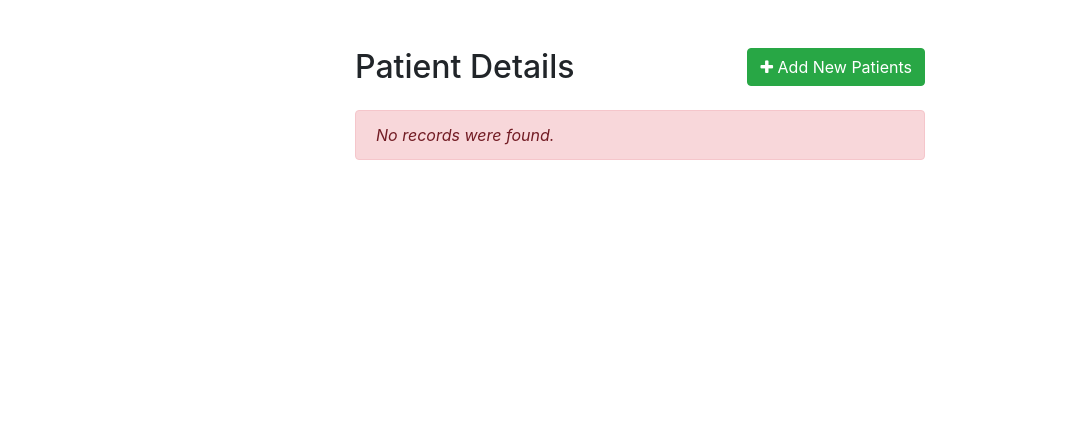
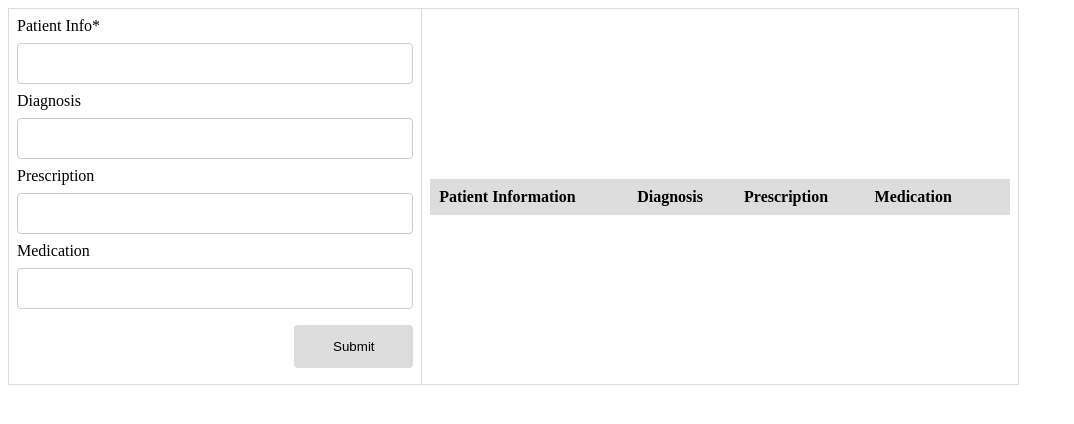
Before and after one commit to Kennedy-Waita41/HALI-Care.-Microsoft, a PHP site: page /halicare/app/views/crud.php in a window 1280 px wide. Shown: the top 424 px of the page, without its empty margins (0-1074 px from the left). Run offline with PHP 8.4, Linux system fonts and the light colour scheme; data that the repository does not hold is empty.

Commit message:
Crud File update

```diff
--- a/app/views/crud.php
+++ b/app/views/crud.php
@@ -1,85 +1,60 @@
-<?php  include('config.php'); ?>
 <!DOCTYPE html>
-<html lang="en">
+<html>
+
 <head>
-    <meta charset="UTF-8">
-    <title>Dashboard</title>
-    <link rel="stylesheet" href="https://stackpath.bootstrapcdn.com/bootstrap/4.5.2/css/bootstrap.min.css">
-    <link rel="stylesheet" href="https://maxcdn.bootstrapcdn.com/font-awesome/4.7.0/css/font-awesome.min.css">
-    <script src="https://code.jquery.com/jquery-3.5.1.min.js"></script>
-    <script src="https://cdn.jsdelivr.net/npm/popper.js@1.16.1/dist/umd/popper.min.js"></script>
-    <script src="https://stackpath.bootstrapcdn.com/bootstrap/4.5.2/js/bootstrap.min.js"></script>
-    <style>
-        .wrapper{
-            width: 600px;
-            margin: 0 auto;
-        }
-        table tr td:last-child{
-            width: 120px;
-        }
-    </style>
-    <script>
-        $(document).ready(function(){
-            $('[data-toggle="tooltip"]').tooltip();
-        });
-    </script>
+    <title>
+        Hali Care
+    </title>
+    <link rel="stylesheet" href="static/css/main.css">
 </head>
+
 <body>
-    <div class="wrapper">
-        <div class="container-fluid">
-            <div class="row">
-                <div class="col-md-12">
-                    <div class="mt-5 mb-3 clearfix">
-                        <h2 class="pull-left">Patient Details</h2>
-                        <a href="create.php" class="btn btn-success pull-right"><i class="fa fa-plus"></i> Add New Patients</a>
+
+    <table>
+        <tr>
+            <td>
+                <form onsubmit="event.preventDefault();onFormSubmit();" autocomplete="off">
+                    <div>
+                        <label>Patient Info*</label><label class="validation-error hide" id="patientinfoValidationError">This field is required.</label>
+                        <input type="text" name="patientinfo" id="patientinfo">
                     </div>
-                    <?php
-                    $conn = mysqli_connect("localhost", "root", "", "hali_care");
-                    // Attempt select query execution
-                    $sql = "SELECT * FROM users";
-                    if($result = $conn->query($sql)){
-                        if($result->num_rows > 0){
-                            echo '<table class="table table-bordered table-striped">';
-                                echo "<thead>";
-                                    echo "<tr>";
-                                        echo "<th>#</th>";
-                                        echo "<th>Name</th>";
-                                        echo "<th>Address</th>";
-                                        echo "<th>££££</th>";
-                                        echo "<th>Action</th>";
-                                    echo "</tr>";
-                                echo "</thead>";
-                                echo "<tbody>";
-                                while($row = $result->fetch_array()){
-                                    echo "<tr>";
-                                        echo "<td>" . $row['userID'] . "</td>";
-                                        echo "<td>" . $row['username'] . "</td>";
-                                        echo "<td>" . $row['email'] . "</td>";
-                                        echo "<td>" . $row['role'] . "</td>";
-                                        echo "<td>";
-                                            echo '<a href="read.php?id='. $row['userID'] .'" class="mr-3" title="View Record" data-toggle="tooltip"><span class="fa fa-eye"></span></a>';
-                                            echo '<a href="update.php?id='. $row['userID'] .'" class="mr-3" title="Update Record" data-toggle="tooltip"><span class="fa fa-pencil"></span></a>';
-                                            echo '<a href="delete.php?id='. $row['userID'] .'" title="Delete Record" data-toggle="tooltip"><span class="fa fa-trash"></span></a>';
-                                        echo "</td>";
-                                    echo "</tr>";
-                                }
-                                echo "</tbody>";
-                            echo "</table>";
-                            // Free result set
-                            $result->free();
-                        } else{
-                            echo '<div class="alert alert-danger"><em>No records were found.</em></div>';
-                        }
-                    } else{
-                        echo "Oops! Something went wrong. Please try again later.";
-                    }
+                    <div>
+                        <label>Diagnosis</label>
+                        <input type="text" name="Diagnosis" id="Diagnosis">
+                    </div>
+                    <div>
+                    <div>
+                        <label>Prescription</label>
+                        <input type="text" name="prescription" id="prescription">
+                    </div>
 
-                    // Close connection
-                    $conn->close();
-                    ?>
-                </div>
-            </div>
-        </div>
-    </div>
+                        <label>Medication</label>
+                        <input type="text" name="medication" id="medication">
+                    </div>
+                    <div  class="form-action-buttons">
+                        <input type="submit" value="Submit">
+                    </div>
+                </form>
+            </td>
+            <td>
+                <table class="list" id="prescriptionlist">
+                    <thead>
+                        <tr>
+                            <th>Patient Information</th>
+                            <th>Diagnosis</th>
+                            <th>Prescription </th>
+                            <th>Medication</th>
+                            <th></th>
+                        </tr>
+                    </thead>
+                    <tbody>
+
+                    </tbody>
+                </table>
+            </td>
+        </tr>
+    </table>
+    <script src="js/crud.js"></script>
 </body>
+
 </html>
--- a/app/views/index.html
+++ b/app/views/index.html
@@ -37,8 +37,8 @@
                 <h1>Hali care your personal healthmate</h1>
 
                 <div class="hero-cta">
-                    <a href="#" class="primary-cta">Start your checkup</a>
-                    <a href="#" class="watch-video-cta">
+                    <a href="register.php" class="primary-cta">Start your checkup</a>
+                    <a href="https://youtu.be/JMfmDAJo3qc" class="watch-video-cta">
                         <img src="images/watch.svg" alt="Watch a video">Watch Medical video
                     </a>
                 </div>
--- /dev/null
+++ b/app/views/js/crud.js
@@ -0,0 +1,79 @@
+var selectedRow = null
+
+function onFormSubmit() {
+    if (validate()) {
+        var formData = readFormData();
+        if (selectedRow == null)
+            insertNewRecord(formData);
+        else
+            updateRecord(formData);
+        resetForm();
+    }
+}
+
+function readFormData() {
+    var formData = {};
+    formData["patientinfo"] = document.getElementById("patientinfo").value;
+    formData["Diagnosis"] = document.getElementById("Diagnosis").value;
+    formData["prescription"] = document.getElementById("prescription").value;
+    formData["medication"] = document.getElementById("medication").value;
+    return formData;
+}
+
+function insertNewRecord(data) {
+    var table = document.getElementById("prescriptionlist").getElementsByTagName('tbody')[0];
+    var newRow = table.insertRow(table.length);
+    cell1 = newRow.insertCell(0);
+    cell1.innerHTML = data.patientinfo;
+    cell2 = newRow.insertCell(1);
+    cell2.innerHTML = data.Diagnosis;
+    cell3 = newRow.insertCell(2);
+    cell3.innerHTML = data.medication;
+    cell4 = newRow.insertCell(3);
+    cell4.innerHTML = data.medication;
+    cell4 = newRow.insertCell(4);
+    cell4.innerHTML = `<a onClick="onEdit(this)">Edit</a>
+                       <a onClick="onDelete(this)">Delete</a>`;
+}
+
+function resetForm() {
+    document.getElementById("patientinfo").value = "";
+    document.getElementById("Diagnosis").value = "";
+    document.getElementById("medication").value = "";
+    document.getElementById("medication").value = "";
+    selectedRow = null;
+}
+
+function onEdit(td) {
+    selectedRow = td.parentElement.parentElement;
+    document.getElementById("patientinfo").value = selectedRow.cells[0].innerHTML;
+    document.getElementById("Diagnosis").value = selectedRow.cells[1].innerHTML;
+    document.getElementById("medication").value = selectedRow.cells[2].innerHTML;
+    document.getElementById("medication").value = selectedRow.cells[3].innerHTML;
+}
+function updateRecord(formData) {
+    selectedRow.cells[0].innerHTML = formData.patientinfo;
+    selectedRow.cells[1].innerHTML = formData.Diagnosis;
+    selectedRow.cells[2].innerHTML = formData.medication;
+    selectedRow.cells[3].innerHTML = formData.medication;
+}
+
+function onDelete(td) {
+    if (confirm('Are you sure to delete this record ?')) {
+        row = td.parentElement.parentElement;
+        document.getElementById("prescriptionlist").deleteRow(row.rowIndex);
+        resetForm();
+    }
+}
+function validate() {
+    isValid = true;
+    if (document.getElementById("patientinfo").value == "") {
+        isValid = false;
+        document.getElementById("patientinfoValidationError").classList.remove("hide");
+    } else {
+        isValid = true;
+        if (!document.getElementById("patientinfoValidationError").classList.contains("hide"))
+            document.getElementById("patientinfoValidationError").classList.add("hide");
+    }
+    return isValid;
+}
--- a/app/views/login.php
+++ b/app/views/login.php
@@ -37,7 +37,7 @@ body, html {
   <div class="w3-bar w3-card" style="background-color: #f5f6fa" id="myNavbar">
     <a href="index.html" style="text-decoration:none" class="w3-bar-item w3-button w3-wide"><strong>HALI Care</strong></a>
     <!-- Right-sided navbar links -->
-    <div class="w3-right w3-hide-small">
+    <div class="w3-right w3-hide-small" style="background-color: light-blue">
       <a href="#" style="text-decoration:none" target="_blank" class="w3-bar-item w3-button">ABOUT</a>
       <a href="Contact.php" style="text-decoration:none" target="_blank" class="w3-bar-item w3-button">CONTACT </a>
       <a href="login.php" style="text-decoration:none" class="w3-bar-item w3-button"><i class=""></i> LOGIN </a>
--- /dev/null
+++ b/app/views/static/css/main.css
@@ -0,0 +1,60 @@
+body > table{
+    width: 80%;
+}
+
+table{
+    border-collapse: collapse;
+}
+table.list{
+    width:100%;
+}
+
+td, th {
+    border: 1px solid #dddddd;
+    text-align: left;
+    padding: 8px;
+}
+tr:nth-child(even),table.list thead>tr {
+    background-color: #dddddd;
+}
+
+input[type=text], input[type=number] {
+    width: 100%;
+    padding: 12px 20px;
+    margin: 8px 0;
+    display: inline-block;
+    border: 1px solid #ccc;
+    border-radius: 4px;
+    box-sizing: border-box;
+}
+
+input[type=submit]{
+    width: 30%;
+    background-color: #ddd;
+    color: #000;
+    padding: 14px 20px;
+    margin: 8px 0;
+    border: none;
+    border-radius: 4px;
+    cursor: pointer;
+}
+
+form div.form-action-buttons{
+    text-align: right;
+}
+
+a{
+    cursor: pointer;
+    text-decoration: underline;
+    color: #0000ee;
+    margin-right: 4px;
+}
+
+label.validation-error{
+    color:   red;
+    margin-left: 5px;
+}
+
+.hide{
+    display:none;
+}
```
